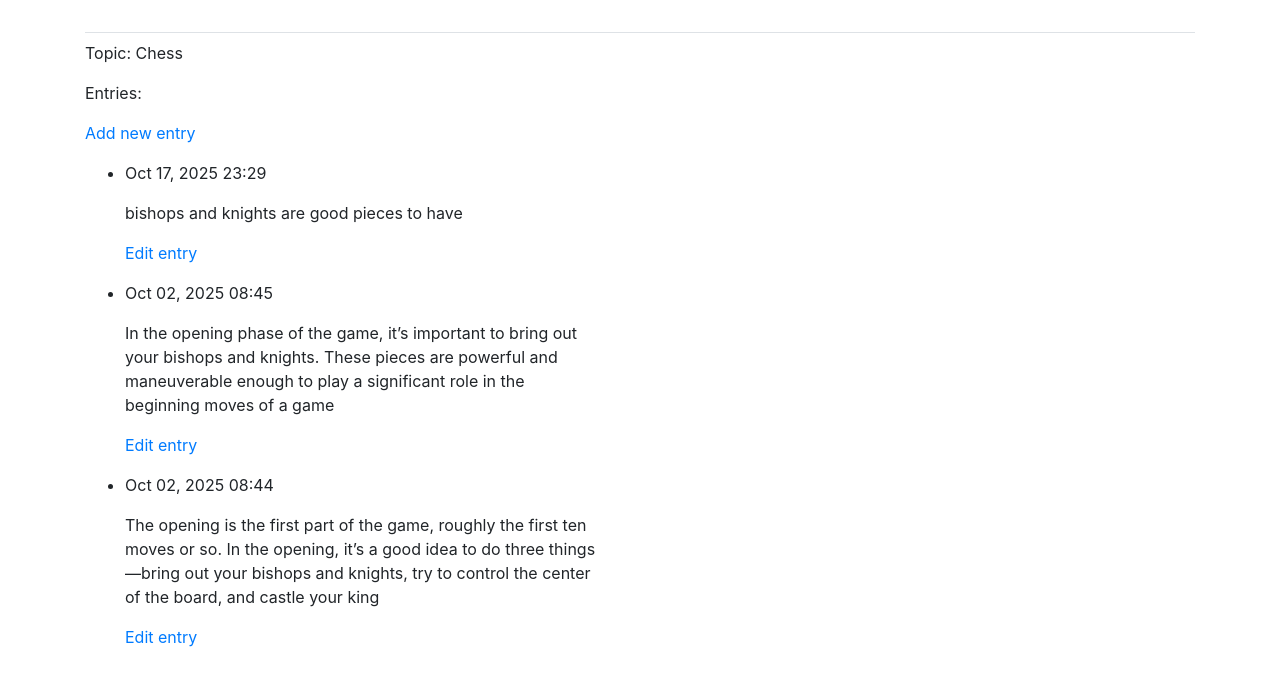
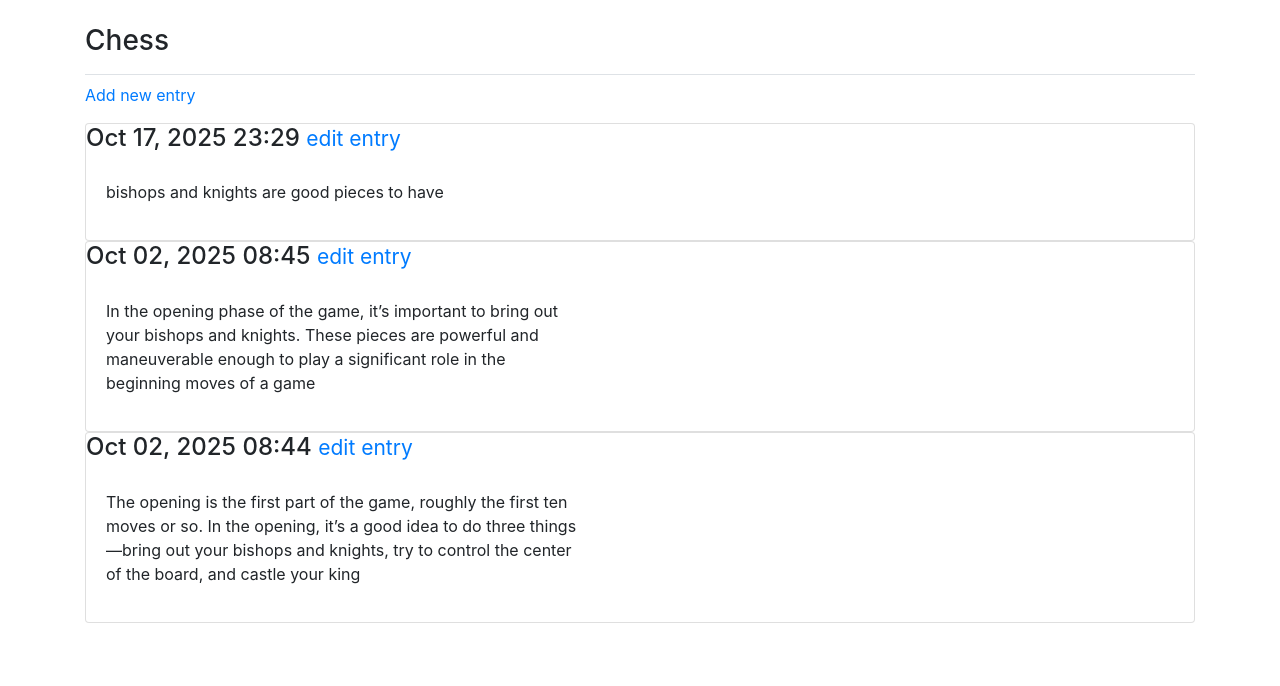
Before and after one commit to ayubasherifdeen/learning_log, a Django app: page /topics/1/ in a window 1280 px wide. Shown: the part 58-744 px from the top of the page. Run offline with Django 5.2, Linux system fonts and the light colour scheme; a user stored in the database is signed in; data comes from the database, SQL or seed files in the repository; some libraries are stand-ins or nearby versions.

Commit message:
styling the topics page

```diff
--- a/learning_logs/templates/learning_logs/topic.html
+++ b/learning_logs/templates/learning_logs/topic.html
@@ -1,23 +1,26 @@
 {% extends 'learning_logs/base.html' %}
 
+{% block page_header %}
+    <h3>{{ topic }}</h3>
+{% endblock page_header %}
+
 {% block content %}
-    <p>Topic: {{ topic }}</p>
-
-    <p>Entries:</p>
     <p>
         <a href="{% url 'learning_logs:new_entry' topic.id %}">Add new entry</a>
     </p>
-    <ul>
+
     {% for entry in entries %}
-    <li>
-        <p>{{ entry.date_added|date:'M d, Y H:i' }}</p>
-        <p>{{ entry.text|linebreaks }}</p>
-        <p>
-            <a href="{% url 'learning_logs:edit_entry' entry.id %}">Edit entry</a>
-        </p>
-    </li>
+    <div class="card">
+        <h4>
+            {{ entry.date_added|date:'M d, Y H:i' }}
+            <small>
+                <a href="{% url 'learning_logs:edit_entry' edit.id%}">edit entry</a>
+            </small>
+        </h4>
+        <div class="card-body">{{ entry.text|linebreaks }}</div>
+    </div>
     {% empty %}
-    <li>There are no entries for this topic yet</li>
+    <p>There are no entries for this topic yet</p>
     {% endfor %}
-    </ul>
+
 {% endblock content %}
```
